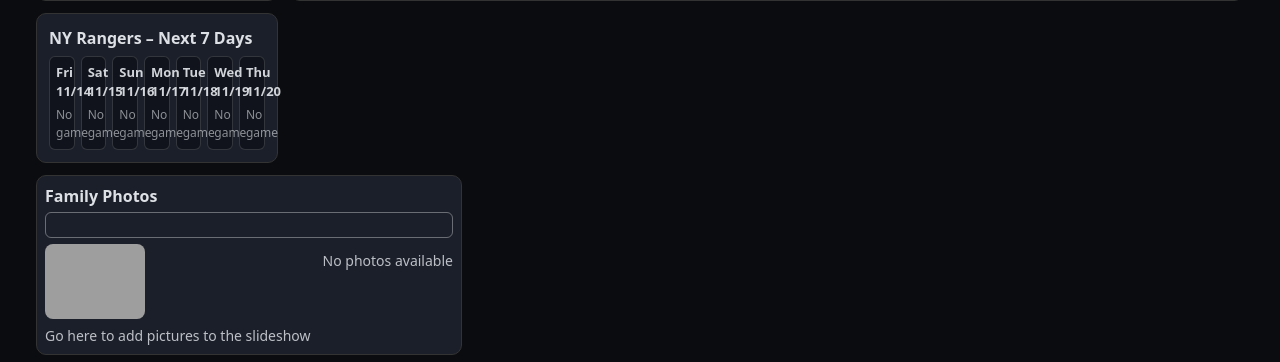
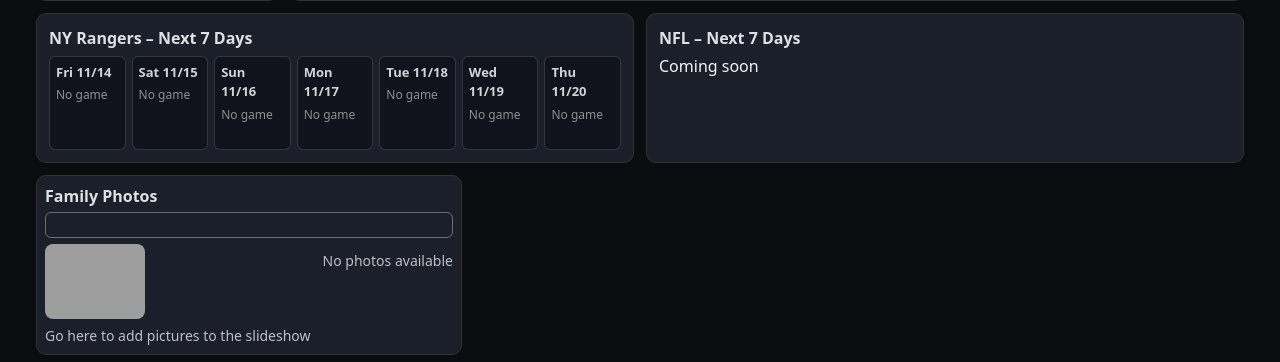
Before and after one commit to tlehotsky/houseboard, a Django app: page /houseboard/daybuddy/week/ in a window 1280 px wide. Shown: the part 1229-1591 px from the top of the page. Run offline with Django 5.2, Linux system fonts and the light colour scheme; data that the repository does not hold is empty; grey boxes are pictures that could not be loaded.

Commit message:
ranger card done for now

```diff
--- a/daybuddy/templates/daybuddy/week.html
+++ b/daybuddy/templates/daybuddy/week.html
@@ -58,6 +58,12 @@ body::after{
   grid-template-columns:minmax(200px,20%) minmax(0,80%);
   gap:12px;
   margin:16px 20px 90px;
+}
+.card-row-schedules{
+  grid-column:1 / -1;
+  display:grid;
+  grid-template-columns:repeat(2,minmax(0,1fr));
+  gap:12px;
 }
 @media (max-width: 980px){
   .cards{ grid-template-columns: 1fr; }
@@ -274,9 +280,15 @@ body::after{
         <span class="wx-key"><span class="sw precip"></span> Chance of Precip (%)</span>
       </div>
     </div>
-    <div class="card" id="card-rangers">
-      <h4>NY Rangers – Next 7 Days</h4>
-      <div id="rangers-sched">Loading schedule…</div>
+    <div class="card-row-schedules">
+      <div class="card" id="card-rangers">
+        <h4>NY Rangers – Next 7 Days</h4>
+        <div id="rangers-sched">Loading schedule…</div>
+      </div>
+      <div class="card" id="card-nfl">
+        <h4>NFL – Next 7 Days</h4>
+        <div id="nfl-sched">Coming soon</div>
+      </div>
     </div>
     <div class="card" id="card-slideshow">
       <h4>Family Photos</h4>
```
